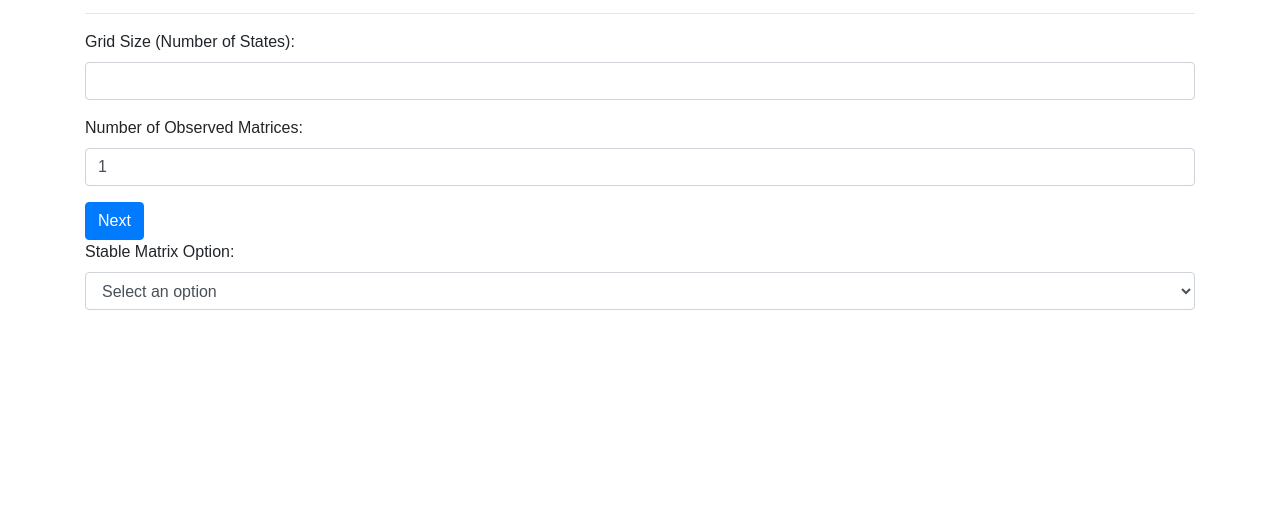
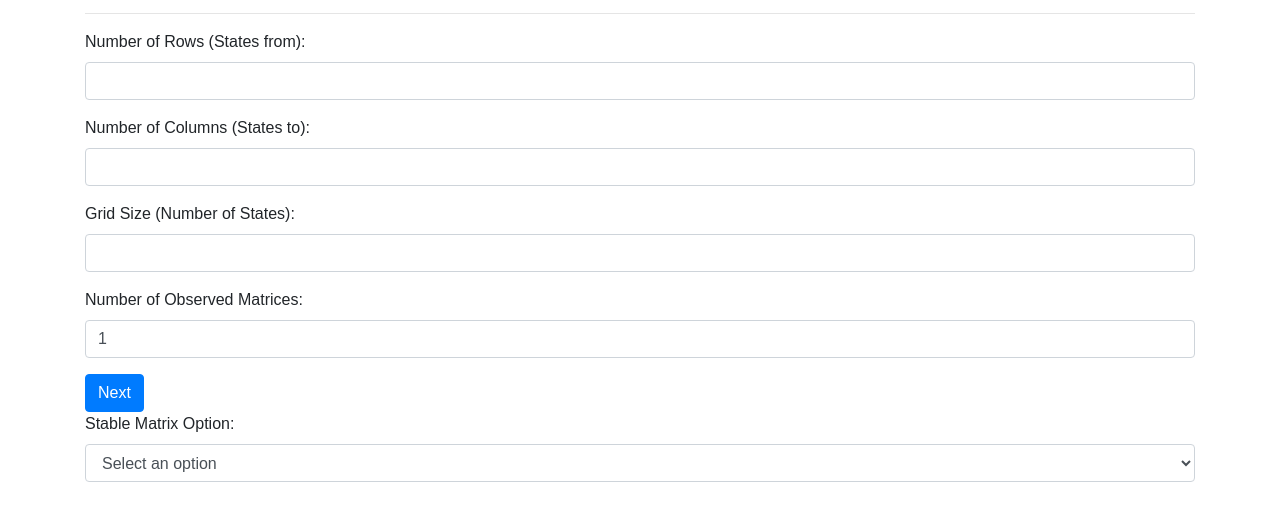
Before and after one commit to fuckrfromqc/matrixzshift, a plain HTML site: page index.html in a window 1280 px wide. Shown: the part 155-676 px from the top of the page. Drawn offline with nearby package versions, Linux system fonts and the light colour scheme.

Commit message:
Update index.html

```diff
--- a/index.html
+++ b/index.html
@@ -38,6 +38,17 @@
         <!-- Form to Select Grid Size and Number of Matrices -->
         <div id="initialForm">
             <form id="dimensionForm">
+
+
+                <div class="form-group">
+                    <label for="numRows">Number of Rows (States from):</label>
+                    <input type="number" class="form-control" id="numRows" min="1" required>
+                </div>
+                <div class="form-group">
+                    <label for="numCols">Number of Columns (States to):</label>
+                    <input type="number" class="form-control" id="numCols" min="1" required>
+                </div>
+
                 <div class="form-group">
                     <label for="gridSize">Grid Size (Number of States):</label>
                     <input type="number" class="form-control" id="gridSize" min="2" required>
```
